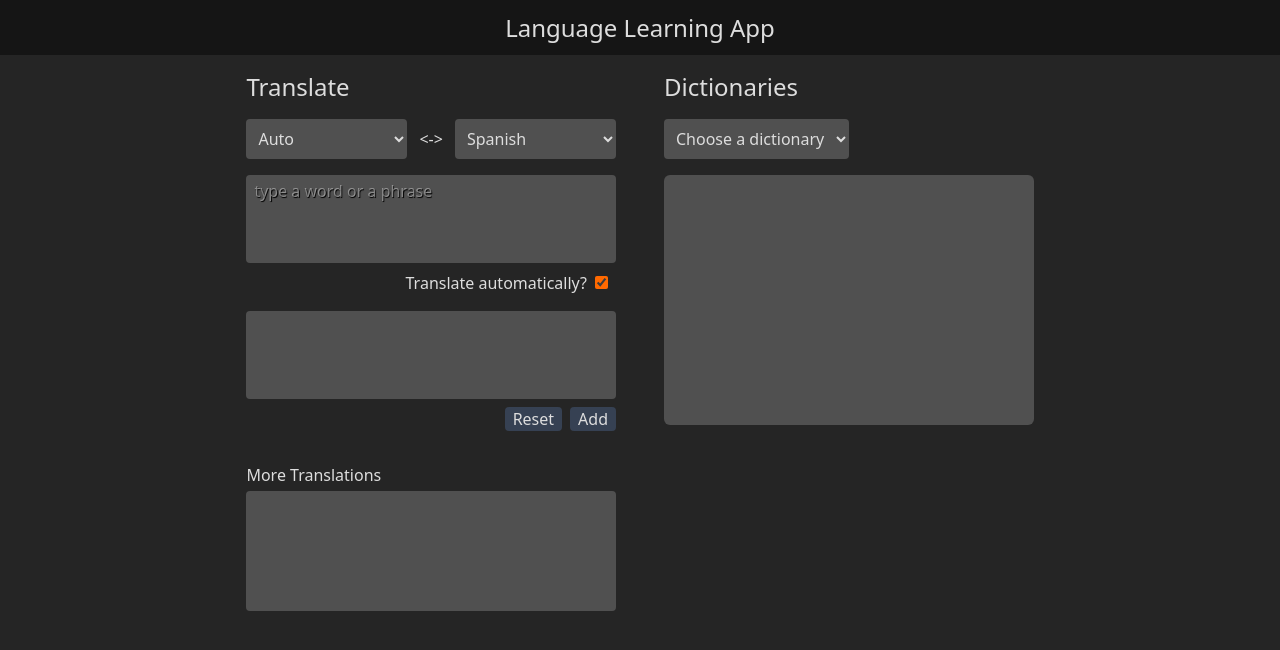
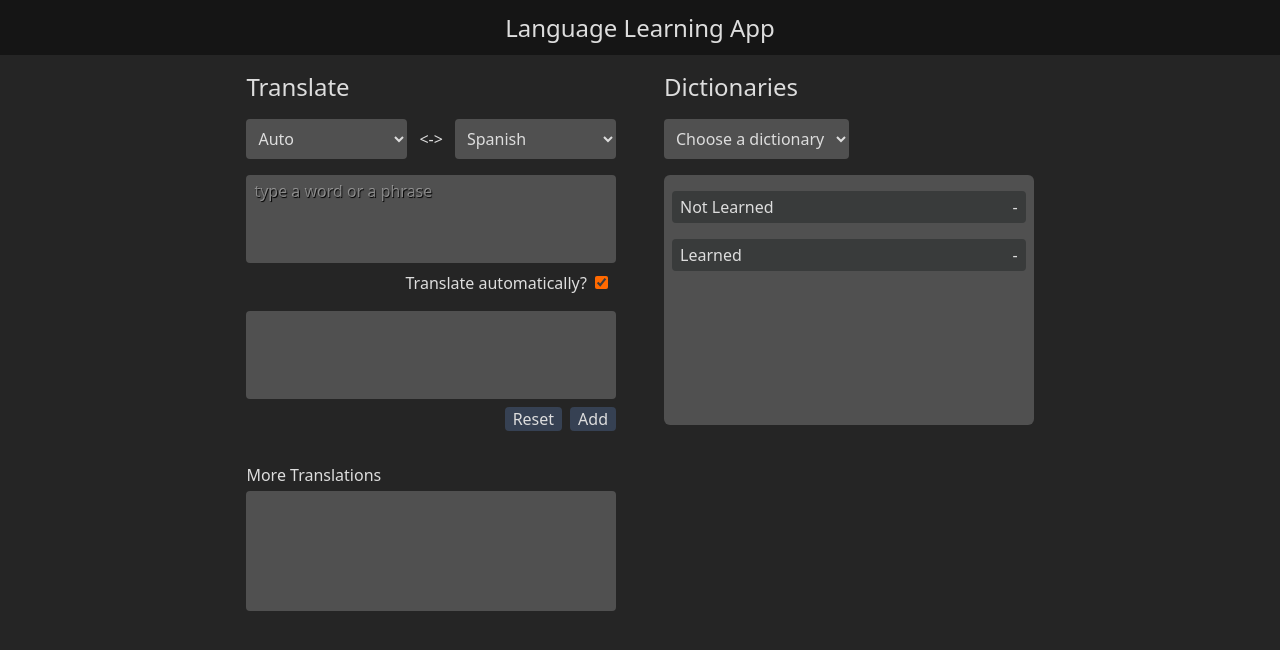
Before and after one commit to self-related/language-learn-app, a React (Vite) app: page / in a window 1280 px wide. Shown: the top 650 px of the page. Built offline with nearby package versions, Linux system fonts and the light colour scheme.

Commit message:
Filter words by learned and not learned

```diff
--- /dev/null
+++ b/src/components/DictionarySection/Category.tsx
@@ -0,0 +1,32 @@
+import { useState } from "react";
+import { TranslationResult } from "../../types";
+import DictionaryEntry from "./DictionaryEntry";
+
+interface CategoryProps {
+    name: string,
+    dictionaryName: string,
+    words?: TranslationResult[],
+}
+
+export default function Category({name, words, dictionaryName}: CategoryProps) {
+    const [collapsed, setCollapsed] = useState(false);
+    const wordsEmpty = !words || words?.length === 0;
+
+    return (
+        <div className="w-full px-2">
+            <button onClick={() => setCollapsed(!collapsed)}
+                className="w-full h-8 bg-[#393b3b] rounded-sm hover:bg-[#414242] active:bg-[#232424] flex justify-between items-center px-2 cursor-pointer"
+            >   <span>{name}</span>
+                <span>{collapsed ? "+" : "-"}</span>
+            </button>
+            {
+                !collapsed && !wordsEmpty && (
+                    <ul className="list-none mt-3 pl-2 bg-[#505050] min-w-[300px] rounded-md flex flex-col gap-y-3">{words?.map((translation, index) => (
+                        <DictionaryEntry key={index} translation={translation} dictionary={dictionaryName}/>
+                    ))}</ul>
+                )
+            }
+
+        </div>
+    );
+}
--- a/src/components/DictionarySection/index.tsx
+++ b/src/components/DictionarySection/index.tsx
@@ -1,8 +1,7 @@
 import { useEffect, useState } from "react";
 import { useAppSelector } from "../../redux/store";
-import DictionaryEntry from "./DictionaryEntry";
 import { TranslationResult } from "../../types";
-import { sortByLearned } from "./utils";
+import Category from "./Category";
 
 
 /*  ToDo:
@@ -20,8 +19,9 @@ export default function DictionarySection() {
     const dictionaries = useAppSelector(state => state.dictionarySlice);
     const [currentDictionaryName, setCurrentDictionaryName] = useState<string>(""); // state for selected dictionary
 
-    let currentDictionary: TranslationResult[] = dictionaries && dictionaries[currentDictionaryName];
-    currentDictionary = sortByLearned(currentDictionary);
+    const words: TranslationResult[] = dictionaries && dictionaries[currentDictionaryName];
+    const learnedWords = words?.filter(word => word.learned);
+    const notLearnedWords = words?.filter(word => !word.learned);
 
     const handleDictionaryChange = (event: React.ChangeEvent<HTMLSelectElement>) => {
         setCurrentDictionaryName(event.currentTarget.value);
@@ -61,15 +61,10 @@ export default function DictionarySection() {
             </select>
 
             {/* dictionary div */}
-            <ul className="list-none mt-4 py-4 px-3 bg-[#505050] min-w-[300px] min-h-[250px] rounded-md flex flex-col gap-y-4">
-                {
-                    currentDictionary && (
-                        <>{currentDictionary?.map((translation, index) => (
-                            <DictionaryEntry key={index} translation={translation} dictionary={currentDictionaryName}/>
-                        ))}</>
-                    )
-                }
-            </ul>
+            <div className="mt-4 py-4 bg-[#505050] min-w-[300px] w-full min-h-[250px] md:max-h-[65vh] max-h-[80vh] overflow-scroll rounded-md flex flex-col gap-y-4">
+                <Category name="Not Learned" words={notLearnedWords} dictionaryName={currentDictionaryName} />
+                <Category name="Learned" words={learnedWords} dictionaryName={currentDictionaryName} />
+            </div>
         </section>
     );
 }
--- a/src/components/DictionarySection/utils.ts
+++ /dev/null
@@ -1,16 +0,0 @@
-import { TranslationResult } from "../../types";
-
-export const sortByLearned = (dictionary: TranslationResult[]): TranslationResult[] => {
-    if (!dictionary) return dictionary;
-
-    const sortedDictionary = [...dictionary].sort((dictionaryA, dictionaryB) => {
-        if (dictionaryA.learned == dictionaryB.learned) {
-            return 0;
-        } else if (dictionaryA.learned) {
-            return 1;
-        } else {
-            return -1;
-        }
-    });
-    return sortedDictionary;
-};
```
